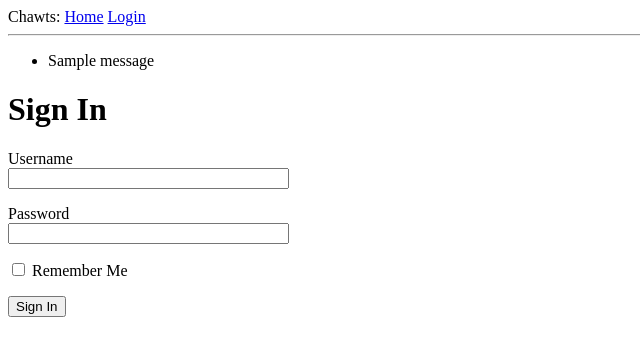
After one commit to AdamKenning/CE201-TeamProject, a Flask app: page /login in a window 1280 px wide. The commit adds this page. Shown: the top 356 px of the page, without its empty margins (0-640 px from the left). Run offline with Flask 3, Linux system fonts and the light colour scheme; tables that the repository leaves empty hold one stand-in row (values such as "Sample post"); one stand-in notice (Sample message) is shown.

Commit message:
testing out user logins etc

```diff
--- /dev/null
+++ b/backendTest/app/forms.py
@@ -0,0 +1,14 @@
+from flask_wtf import FlaskForm
+from wtforms import StringField, PasswordField, BooleanField, SubmitField
+from wtforms.validators import DataRequired
+
+class LoginForm(FlaskForm):
+    username = StringField('Username', validators=[DataRequired()])
+    password = PasswordField('Password', validators=[DataRequired()])
+    remember_me = BooleanField('Remember Me')
+    submit = SubmitField('Sign In')
+
+
+# validators used to attach validation to arguments
+# data required enforces the field cannot be empty
+# "validators=[DataRequired()]" : validates the filed cannot be empty
--- a/backendTest/app/routes.py
+++ b/backendTest/app/routes.py
@@ -1,5 +1,9 @@
-from flask import render_template
+print("~~~~ Changes made, Flask correctly Reloaded ~~~~") # on website edit this message should appear in the terminal
+
+from flask import render_template, flash, redirect, url_for
 from app import app
+from app.forms import LoginForm
+
 
 @app.route('/')
 @app.route('/index')
@@ -8,14 +12,25 @@ def index():
     posts = [
         {
             'author': {'username': 'Evan'},
-            'body': 'Lets test this shiiiittt'
+            'body': 'Lets test this shiii'
         },
         {
             'author': {'username': 'Zaki'},
-            'body': 'FUCK YEAAAHHHHHHHH'
+            'body': 'Hell YEAAAHHHHHHHH'
+        },
+        {
+            'author': {'username': 'Charles'},
+            'body': 'Bless up amen'
         }
     ]
 
     return render_template('index.html', title='Home', user=user, posts=posts)
 
-print("~~~~ Changes made, Flask correctly Reloaded ~~~~")
+@app.route('/login', methods=['GET', 'POST'])
+def login():
+    form = LoginForm()
+    if form.validate_on_submit():
+        flash('Login requested for user {}, remember_me={}'.format(
+            form.username.data, form.remember_me.data))
+        return redirect(url_for('index'))
+    return render_template('login.html', title='Sign In', form=form)
--- a/backendTest/app/templates/base.html
+++ b/backendTest/app/templates/base.html
@@ -1,15 +1,27 @@
-<!doctype html>
 <html>
     <head>
-      {% if title %}
-      <title>{{ title }} - Chawts</title>
-      {% else %}
-      <title>Welcome to Chawts</title>
-      {% endif %}
+        {% if title %}
+        <title>{{ title }} - microblog</title>
+        {% else %}
+        <title>microblog</title>
+        {% endif %}
     </head>
     <body>
-        <div>Chawts: <a href="/index">Home</a></div>
+        <div>
+            Chawts:
+            <a href="{{ url_for('index') }}">Home</a>
+            <a href="{{ url_for('login') }}">Login</a>
+        </div>
         <hr>
+        {% with messages = get_flashed_messages() %}
+        {% if messages %}
+        <ul>
+            {% for message in messages %}
+            <li>{{ message }}</li>
+            {% endfor %}
+        </ul>
+        {% endif %}
+        {% endwith %}
         {% block content %}{% endblock %}
     </body>
 </html>
--- /dev/null
+++ b/backendTest/app/templates/login.html
@@ -0,0 +1,24 @@
+{% extends "base.html" %}
+
+{% block content %}
+    <h1>Sign In</h1>
+    <form action="" method="post" novalidate>
+        {{ form.hidden_tag() }}
+        <p>
+            {{ form.username.label }}<br>
+            {{ form.username(size=32) }}<br>
+            {% for error in form.username.errors %}
+            <span style="color: red;">[{{ error }}]</span>
+            {% endfor %}
+        </p>
+        <p>
+            {{ form.password.label }}<br>
+            {{ form.password(size=32) }}<br>
+            {% for error in form.password.errors %}
+            <span style="color: red;">[{{ error }}]</span>
+            {% endfor %}
+        </p>
+        <p>{{ form.remember_me() }} {{ form.remember_me.label }}</p>
+        <p>{{ form.submit() }}</p>
+    </form>
+{% endblock %}
```
Also changed, not shown: backendTest/app/__init__.py (+7 -1 lines), backendTest/app/models.py (added, +13 -0 lines), backendTest/config.py (added, +7 -0 lines).
